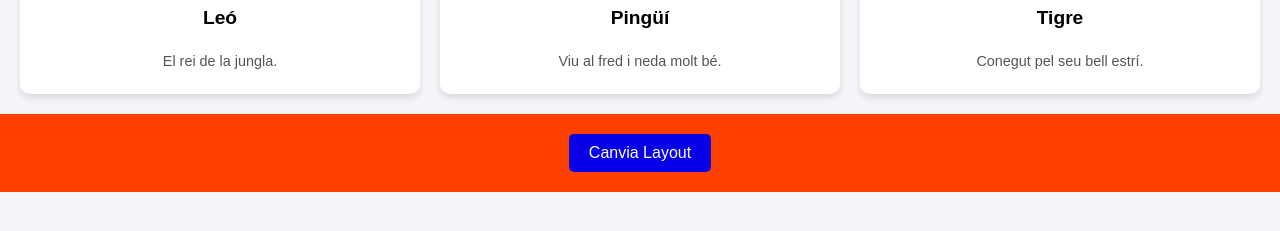
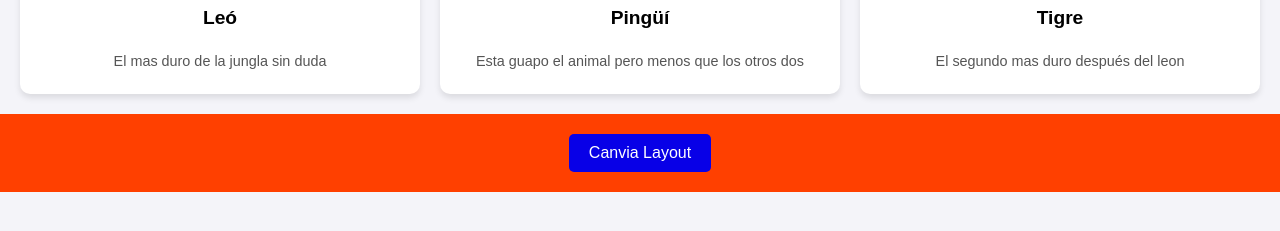
Before and after one commit to Cristianferreiraa/Zoo-Interactiu, a plain HTML site: page index.html in a window 1280 px wide. Shown: the part 377-608 px from the top of the page. Drawn offline with Linux system fonts and the light colour scheme; a script that the page names is missing.

Commit message:
Missatge descriptiu dels canvis

```diff
--- a/index.html
+++ b/index.html
@@ -17,17 +17,17 @@
       <div class="animal">
         <img src="images/leon.jpg" alt="Leó">
         <h2>Leó</h2>
-        <p>El rei de la jungla.</p>
+        <p>El mas duro de la jungla sin duda</p>
       </div>
       <div class="animal">
         <img src="images/pinguino.jpeg" alt="Pingüí">
         <h2>Pingüí</h2>
-        <p>Viu al fred i neda molt bé.</p>
+        <p>Esta guapo el animal pero menos que los otros dos</p>
       </div>
       <div class="animal">
         <img src="images/tigre.jpg" alt="Tigre">
         <h2>Tigre</h2>
-        <p>Conegut pel seu bell estrí.</p>
+        <p>El segundo mas duro después del leon</p>
       </div>
       <!-- Afegir més animals aquí -->
     </section>
```
